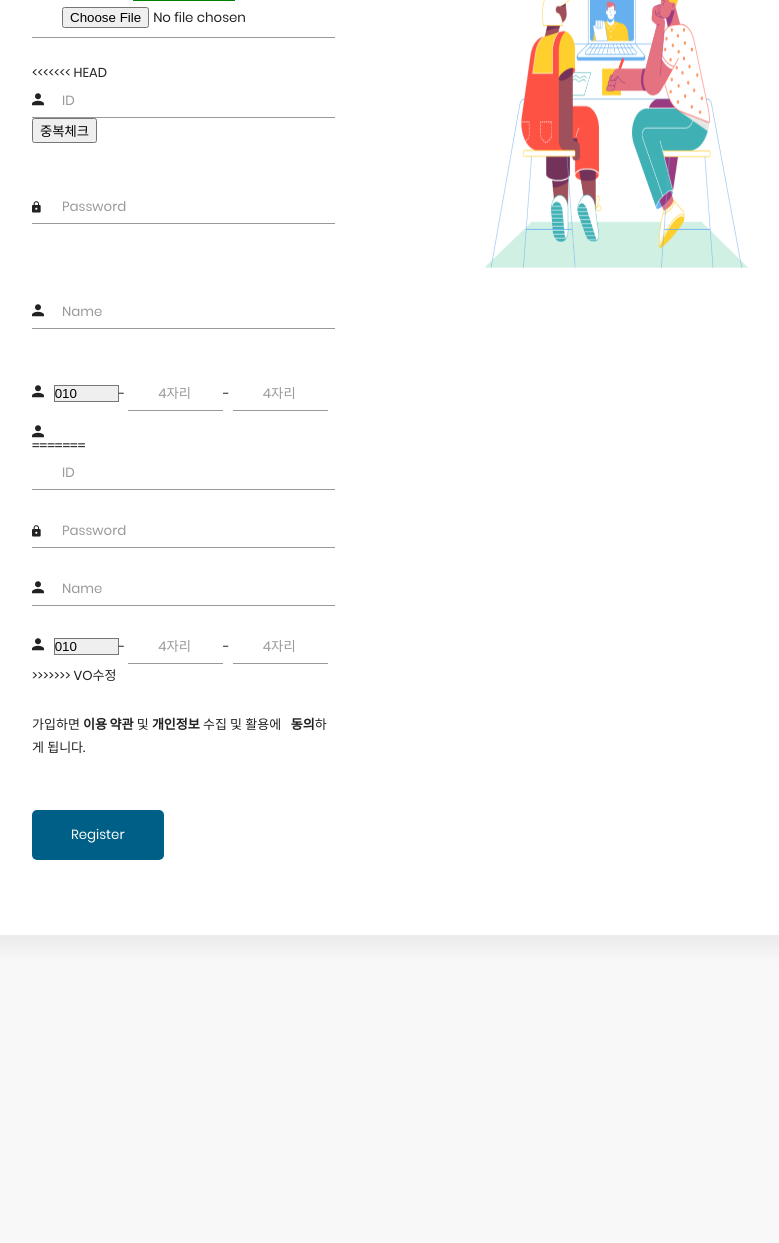
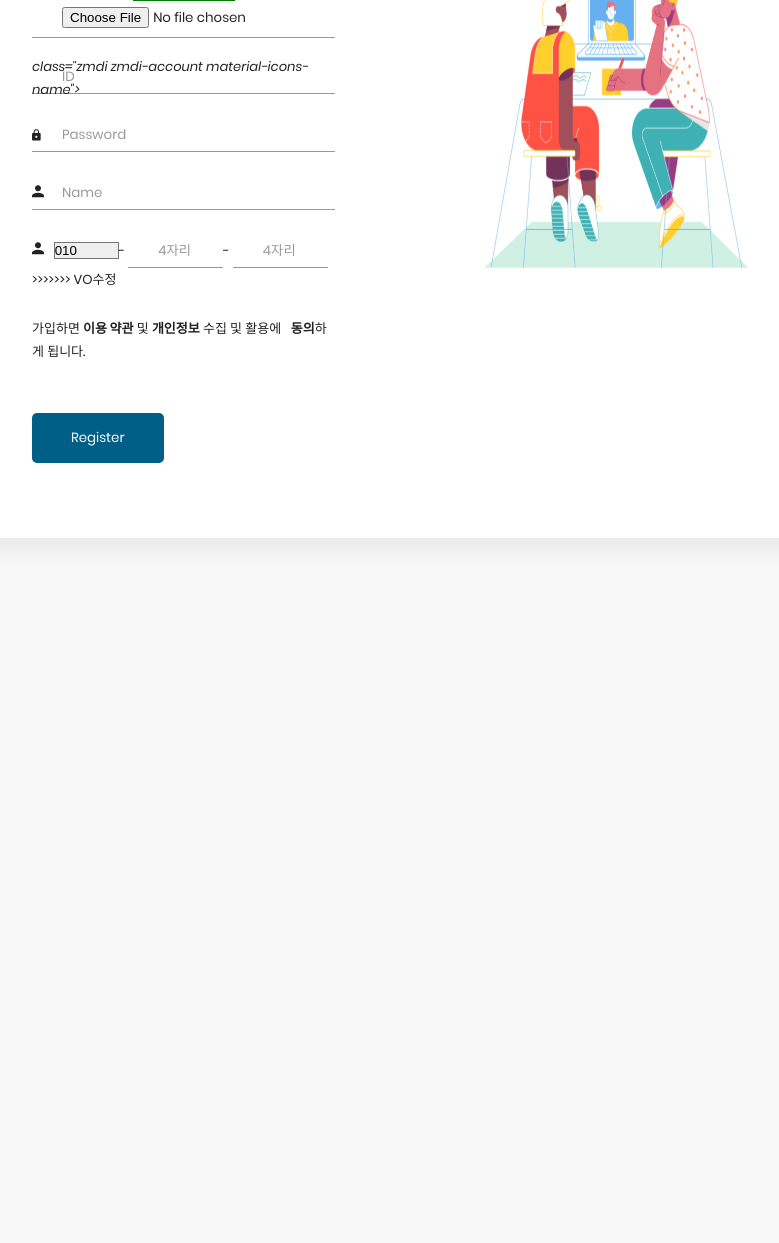
Before and after one commit to hitobi1014/codemaker, a Java web app: template src/main/webapp/WEB-INF/views/user/signup/signup.jsp in a window 1280 px wide. Shown: the part 510-1753 px from the top of the page, without its empty margins (267-1046 px from the left). After the commit the page ends 973 px from the top, so only its background shows below. Run offline with Tomcat 11, a stand-in JSP engine, Linux system fonts and the light colour scheme; the template is opened without the code that fills it, so the values that code supplies are empty.

Commit message:
회원가입 jsp 충돌 수정

```diff
--- a/src/main/webapp/WEB-INF/views/user/signup/signup.jsp
+++ b/src/main/webapp/WEB-INF/views/user/signup/signup.jsp
@@ -4,20 +4,7 @@
 <html lang="en">
 
 <head>
-<<<<<<< HEAD
-    <meta charset="UTF-8">
-    <meta name="viewport" content="width=device-width, initial-scale=1.0">
-    <meta http-equiv="X-UA-Compatible" content="ie=edge">
-    <title>Sign Up Form by Colorlib</title>
-	<script src="https://ajax.googleapis.com/ajax/libs/jquery/3.5.1/jquery.min.js"></script>
 
-    <!-- Font Icon -->
-    <link rel="stylesheet" href="/fonts/user/signup/material-icon/css/material-design-iconic-font.min.css">
-
-    <!-- Main css -->
-    <link rel="stylesheet" href="/css/user/signup/style.css">
-
-=======
 <meta charset="UTF-8">
 <meta name="viewport" content="width=device-width, initial-scale=1.0">
 <meta http-equiv="X-UA-Compatible" content="ie=edge">
@@ -295,42 +282,7 @@
 							<input type="hidden" name="userBlack">
 
 							<div class="form-group">
-<<<<<<< HEAD
-                                <label for="userid"><i class="zmdi zmdi-account material-icons-name"></i></label>
-                                <input type="text" name="userId" id="user_id"  placeholder="ID"/><button id="idchk" type="button">중복체크</button>
-                                <br><span id="regex1" class="check"></span>
-                            </div>
-                            <div class="form-group">
-                                <label for="pass"><i class="zmdi zmdi-lock"></i></label><br>
-                                <input type="password" name="userPass" id="user_pass" placeholder="Password"/>
-                                <br><span id="regex2" class="check"></span>
-                            </div>
-<!--                             <div class="form-group"> -->
-<!--                                 <label for="re-pass"><i class="zmdi zmdi-lock-outline"></i></label> -->
-<!--                                 <input type="password" name="re_pass" id="re_pass" placeholder="Repeat your password"/> -->
-<!--                             </div> -->
-                             <div class="form-group">
-                              <label for="name"><i class="zmdi zmdi-account material-icons-name"></i></label><br>
-                                <input type="text" name="userNm" id="user_nm" placeholder="Name"/>
-                                <br><span id="regex3" class="check"></span>
-                            </div>
-                            <div class="form-group">
-                              <label for="tel"></label>
-								<i class="zmdi zmdi-account material-icons-name"></i>&nbsp;&nbsp;
-								<select id="phone1" >
-										<option value="010">010</option>
-										<option value="011">011</option>
-										<option value="019">019</option>
-										<option value="019">016</option>
-										<option value="019">017</option>
-								</select>-
-									<input type="text"  id="phone2" size="4" placeholder="4자리" maxlength="4">-
-									<input type="text"  id="phone3" size="4" placeholder="4자리" maxlength="4">
-									<input type ="hidden" name="userTel">
-									<br><span id="regex4"  class="check"></span>
-								<br>
-=======
-								<label for="userid"><i
+								<label for="userid"><i>
 									class="zmdi zmdi-account material-icons-name"></i></label> <input
 									type="email" name="user_id" id="user_id1" placeholder="ID" />
 							</div>
```
